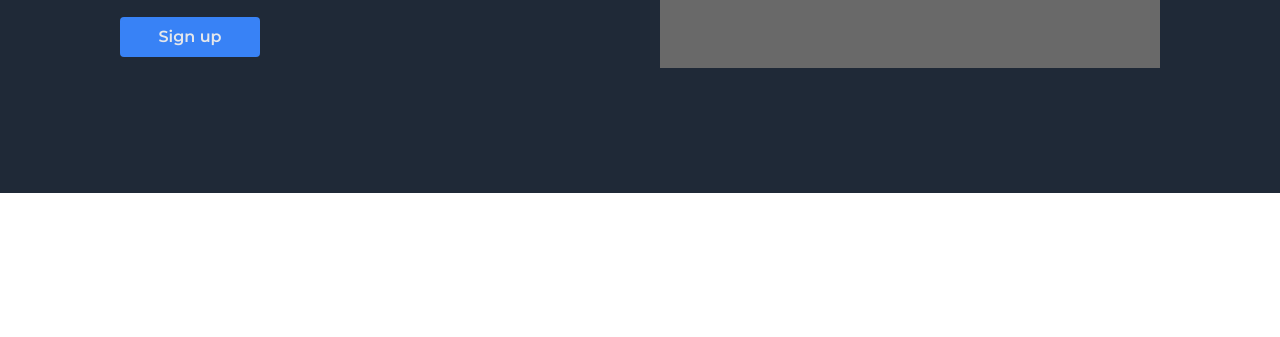
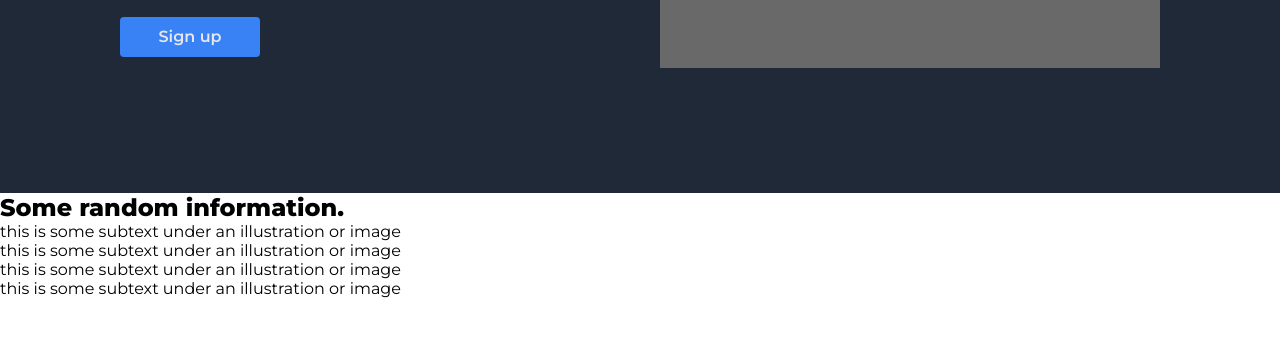
Before and after one commit to mariereveron/landing-page, a plain HTML site: page index.html in a window 1280 px wide. Shown: the part 349-686 px from the top of the page. Drawn offline with Linux system fonts and the light colour scheme.

Commit message:
Add 'random information' section to HTML structure

```diff
--- a/index.html
+++ b/index.html
@@ -30,7 +30,27 @@
                 <div class="image">This is a placeholder for an image</div>
             </div>
         </header>
-        <section class="main"></section>
+        <section class="main">
+            <div class="info-widgets">
+                <h2>Some random information.</h2>
+                <div class="widget one">
+                    <div class="widget-image">
+                    <p>this is some subtext under an illustration or image</p>
+                </div>
+                <div class="widget two">
+                    <div class="widget-image">
+                    <p>this is some subtext under an illustration or image</p>
+                </div>
+                <div class="widget three">
+                    <div class="widget-image">
+                    <p>this is some subtext under an illustration or image</p>
+                </div>
+                <div class="widget four">
+                    <div class="widget-image">
+                    <p>this is some subtext under an illustration or image</p>
+                </div>
+            </div>
+        </section>
         <footer></footer>
     </div>
 </body>
```
